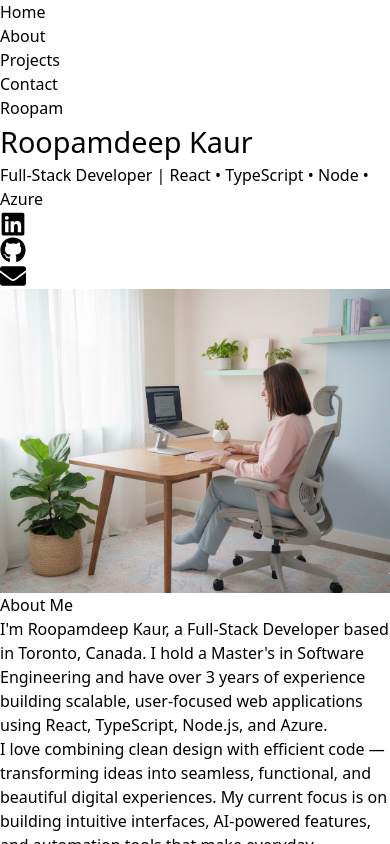
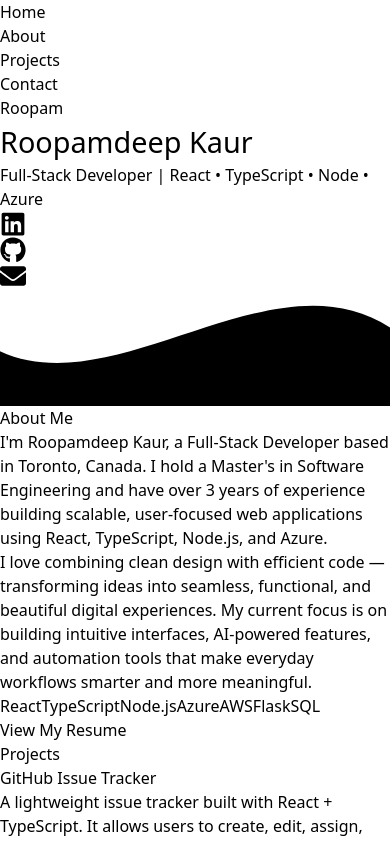
Before and after one commit to roopamdeep/react-portfolio-roopam, a React (Vite) app: page / in a window 390 px wide. Built offline with nearby package versions, Linux system fonts and the light colour scheme.

Commit message:
fix: slight change in  responsive layout for mobile,tablets

```diff
--- a/index.html
+++ b/index.html
@@ -3,6 +3,11 @@
   <head>
     <meta charset="UTF-8" />
     <link rel="icon" type="image/svg+xml" href="/vite.svg" />
+    <link
+      href="https://fonts.googleapis.com/css2?family=Pacifico&display=swap"
+      rel="stylesheet"
+    />
+
     <meta name="viewport" content="width=device-width, initial-scale=1.0" />
     <title>react-portfolio-roopam</title>
   </head>
--- a/src/App.tsx
+++ b/src/App.tsx
@@ -15,63 +15,79 @@ export default function App() {
       {/* ---------- HOME SECTION ---------- */}
       <section
         id="home"
-        className="min-h-screen w-[97%] bg-pink-300 flex justify-center items-center rounded-[20px] relative overflow-hidden mx-auto shadow-md mb-20"
+        className="relative flex flex-col items-center justify-center min-h-screen w-[97%] rounded-[20px] mx-auto mb-20 overflow-hidden shadow-md text-center"
       >
-        <h2 className="absolute top-6 left-10 text-white text-3xl font-[Pacifico] tracking-wide">
+        {/* Background image */}
+        <div
+          className="absolute inset-0 bg-cover bg-center"
+          style={{ backgroundImage: "url('/profile.jpeg')" }}
+        ></div>
+
+        {/* Soft pink overlay */}
+        <div className="absolute inset-0 bg-pink-300/40"></div>
+
+        {/* Brand name top-left */}
+        <h2 className="absolute top-1 sm:top-8 left-2 sm:left-6 text-white text-lg sm:text-3xl font-[Pacifico] tracking-[0.03em] z-[5] drop-shadow-lg">
           Roopam
         </h2>
 
-        <div className="relative bg-white w-11/12 md:w-[90%] lg:w-[96%] min-h-[600px] rounded-3xl shadow-2xl flex flex-col md:flex-row items-center justify-between px-10 md:px-20 overflow-hidden">
-          {/* -------- Left: Text -------- */}
+        {/* Text & social icons */}
         <MotionDiv
-            initial={{ opacity: 0, y: 50 }}
+          initial={{ opacity: 0, y: 40 }}
           animate={{ opacity: 1, y: 0 }}
           transition={{ duration: 1, ease: "easeOut" }}
-            className="z-10 w-full md:w-1/2 text-center md:text-left py-20 space-y-6"
+          className="relative z-20 flex flex-col items-center justify-center px-6 sm:px-10 py-10"
         >
-            <h1 className="text-5xl font-extrabold text-gray-900">
-              Roopamdeep Kaur
+          <h1 className="text-3xl sm:text-5xl font-extrabold tracking-wide text-white drop-shadow-lg leading-tight">
+            Roopamdeep <span className="text-pink-100">Kaur</span>
           </h1>
-            <p className="text-lg text-gray-600">
-              Full-Stack Developer | React • TypeScript • Node • Azure
+
+          <p className="text-base sm:text-xl mt-4 font-medium text-white/90 max-w-sm sm:max-w-lg leading-relaxed">
+            Full-Stack Developer&nbsp;|&nbsp;React • TypeScript • Node • Azure
           </p>
 
-            <div className="flex justify-center md:justify-start space-x-6 mt-6">
-              <a href="https://linkedin.com/in/roopamdeep" target="_blank">
+          <div className="flex justify-center gap-8 mt-8">
+            <a
+              href="https://linkedin.com/in/roopamdeep"
+              target="_blank"
+              rel="noreferrer"
+            >
               <FaLinkedin
                 size={26}
-                  className="hover:text-pink-500 transition-colors"
+                className="hover:text-pink-200 transition-colors duration-300"
               />
             </a>
-              <a href="https://github.com/roopamdeep" target="_blank">
+            <a
+              href="https://github.com/roopamdeep"
+              target="_blank"
+              rel="noreferrer"
+            >
               <FaGithub
                 size={26}
-                  className="hover:text-pink-500 transition-colors"
+                className="hover:text-pink-200 transition-colors duration-300"
               />
             </a>
             <a href="mailto:roopamdeep.concordia@gmail.com">
               <FaEnvelope
                 size={26}
-                  className="hover:text-pink-500 transition-colors"
+                className="hover:text-pink-200 transition-colors duration-300"
               />
             </a>
           </div>
         </MotionDiv>
 
-          {/* -------- Right: Photo -------- */}
-          <MotionDiv
-            initial={{ opacity: 0, x: 100 }}
-            animate={{ opacity: 1, x: 0 }}
-            transition={{ duration: 1.2, ease: "easeOut", delay: 0.4 }}
-            className="relative w-full md:w-1/2 flex justify-center md:justify-end items-center"
+        {/* Curved bottom divider */}
+        <div className="absolute bottom-0 left-0 w-full overflow-hidden leading-none z-10">
+          <svg
+            viewBox="0 0 500 150"
+            preserveAspectRatio="none"
+            className="w-full h-16"
           >
-            <div className="absolute right-0 h-full w-[150%] bg-pink-100 rounded-l-[50%]" />
-            <img
-              src="/profile.jpeg"
-              alt="Roopamdeep Kaur"
-              className="relative w-64 h-64 md:w-[360px] md:h-[360px] object-cover rounded-full shadow-xl border-[6px] border-white md:mr-10"
-            />
-          </MotionDiv>
+            <path
+              d="M-0.84,79.31 C150.00,150.00 349.63,-49.98 500.84,49.99 L500.00,150.00 L0.00,150.00 Z"
+              className="fill-white"
+            ></path>
+          </svg>
         </div>
       </section>
 
```
Lines whose indentation alone changed are shown as unchanged.
